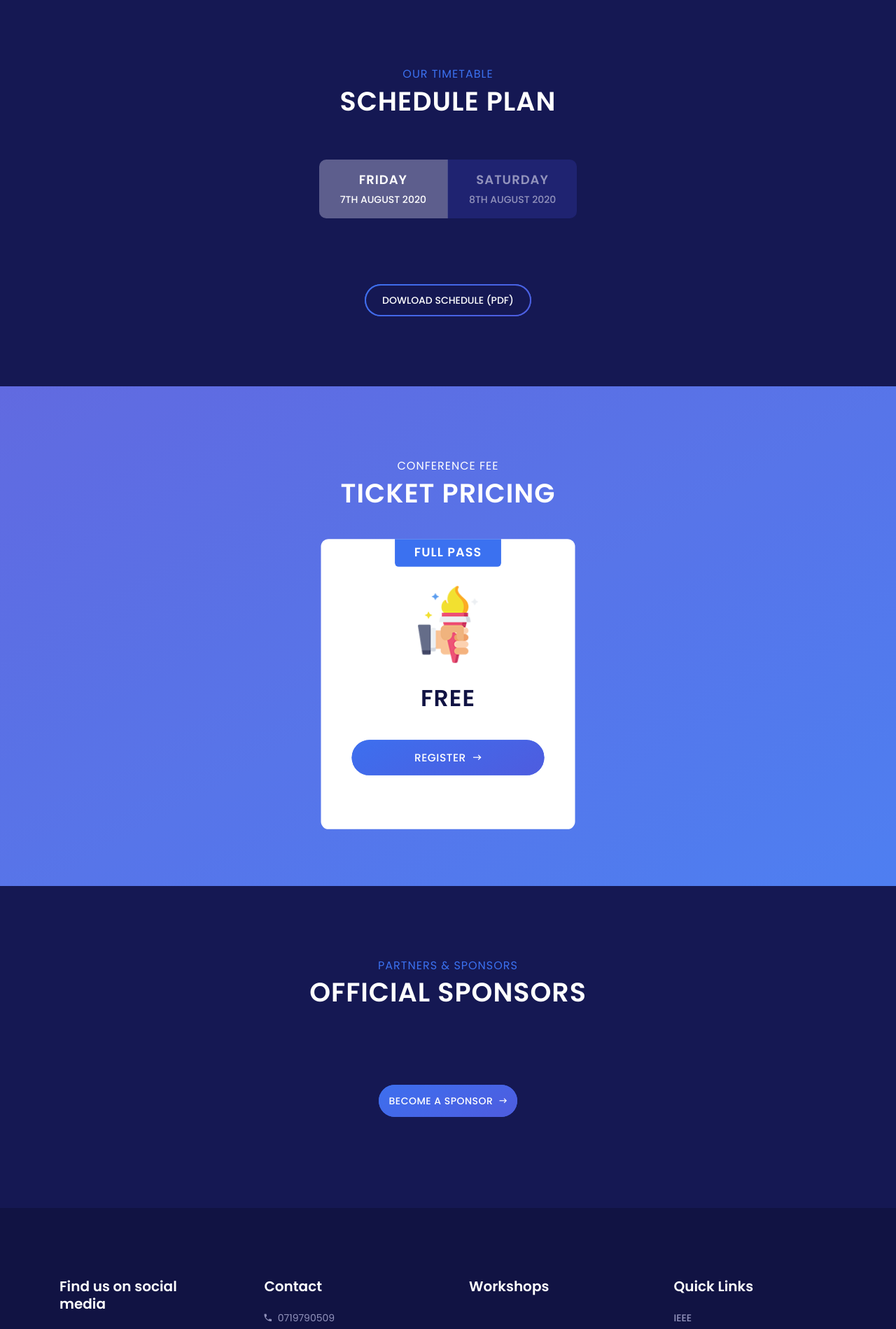
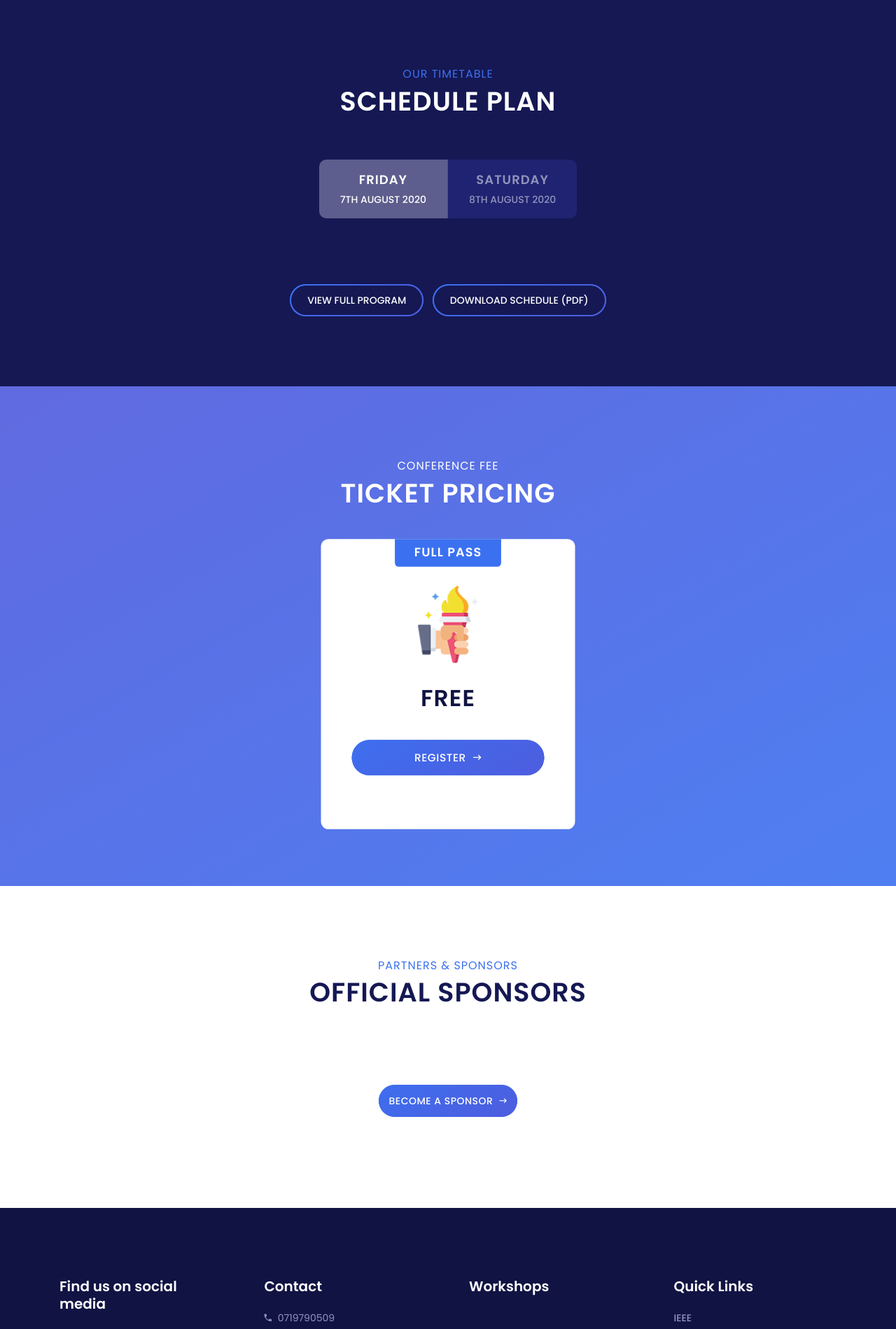
Before and after one commit to EricOuma/engineering_festival, a Django app: page / in a window 1280 px wide. Shown: the part 2800-4699 px from the top of the page at 70% size. Run offline with Django 3.2, Linux system fonts and the light colour scheme; data that the repository does not hold is empty; some libraries are stand-ins or nearby versions.

Commit message:
major updates

```diff
--- a/engineeringfest/settings/base.py
+++ b/engineeringfest/settings/base.py
@@ -98,7 +98,7 @@ USE_I18N = True
 
 USE_L10N = True
 
-USE_TZ = True
+USE_TZ = False
 
 
 # Static files (CSS, JavaScript, Images)
--- a/engineeringfest/settings/production.py
+++ b/engineeringfest/settings/production.py
@@ -5,7 +5,7 @@ import dj_database_url
 
 from .base import *
 
-DEBUG = False
+DEBUG = os.environ.get('DEBUG', False)
 
 SECRET_KEY = os.environ['SECRET_KEY']
 
--- a/main/static/css/styles.css
+++ b/main/static/css/styles.css
@@ -1432,7 +1432,7 @@ input:required {
       letter-spacing: 1px;
       margin-bottom: 10px; }
     .single-speaker-area .speaker-info p {
-      color: #3b71f0;
+      color: #85cdff;
       margin-bottom: 0;
       letter-spacing: 1px;
       line-height: 1; }
@@ -2547,7 +2547,7 @@ input:required {
 .our-sponsor-client-area {
   position: relative;
   z-index: 1;
-  background-color: #151853; }
+  background-color: #ffffff; }
 
 .our-sponsor-area {
   position: relative;
--- a/main/templates/base.html
+++ b/main/templates/base.html
@@ -21,6 +21,9 @@
 
     <!-- Stylesheet -->
     <link rel="stylesheet" href="{% static 'css/styles.css' %}">
+
+    <!-- ADDEVENT -->
+    <script type="text/javascript" src="https://addevent.com/libs/atc/1.6.1/atc.min.js" async defer></script>
 
 </head>
 
--- a/main/templates/contact.html
+++ b/main/templates/contact.html
@@ -8,7 +8,7 @@
             <!-- Contact Us Thumb -->
             <div class="col-12 col-lg-6">
                 <div class="contact-us-thumb mb-100">
-                    <img src="{% static 'img/bg-img/1.jpg' %}" alt="">
+                    <img src="{% static 'img/bg-img/4.jpg' %}" class="img-fluid" alt="">
                 </div>
             </div>
 
--- a/main/templates/index.html
+++ b/main/templates/index.html
@@ -7,7 +7,7 @@
     <div class="welcome-slides owl-carousel">
         <!-- Single Slide -->
         <div class="single-welcome-slide bg-img bg-overlay jarallax"
-            style="background-image: url({% static 'img/bg-img/1.jpg' %});">
+            style="background-image: url({% static 'img/bg-img/4.jpg' %});">
             <div class="container h-100">
                 <div class="row h-100 align-items-center">
                     {% if messages %}
@@ -26,7 +26,7 @@
                             <h2 data-animation="fadeInUp" data-delay="500ms">ENGINEERING FESTIVAL 2020</h2>
                             <!-- Event Meta -->
                             <div class="event-meta" data-animation="fadeInUp" data-delay="500ms">
-                                <p class="event-date text-white" href="#"><i class="zmdi zmdi-account text-white"></i> August 7TH - 8TH,
+                                <p class="event-date text-white" href="#">August 7TH - 8TH,
                                     2020</p>
                             </div>
                             <div class="hero-btn-group" data-animation="fadeInUp" data-delay="700ms">
@@ -250,21 +250,21 @@
                         {% for day in summit_day_list %}
                         <!-- Nav Item -->
                         <li class="nav-item">
-                            <a class="nav-link active" id="{% cycle 'monday-tab' 'tuesday-tab' 'wednesday-tab' %}"
-                                data-toggle="tab" href="{% cycle '#step-one' '#step-two' '#step-three' %}" role="tab"
-                                aria-controls="{% cycle 'step-one' 'step-two' 'step-three' %}"
+                            <a class="nav-link active" id="{% cycle 'friday-tab' 'saturday-tab' %}"
+                                data-toggle="tab" href="{% cycle '#step-one' '#step-two' %}" role="tab"
+                                aria-controls="{% cycle 'step-one' 'step-two' %}"
                                 aria-expanded="true">{{  day.date|date:"l" }} <br>
                                 <span>{{ day.date|date:"d F Y" }}</span></a>
                         </li>
                         {% endfor %}
                         {% endcomment %}
                         <li class="nav-item">
-                            <a class="nav-link active" id="monday-tab" data-toggle="tab" href="#step-one" role="tab"
+                            <a class="nav-link active" id="friday-tab" data-toggle="tab" href="#step-one" role="tab"
                                 aria-controls="step-one" aria-expanded="true">Friday <br> <span>7TH AUGUST
                                     2020</span></a>
                         </li>
                         <li class="nav-item">
-                            <a class="nav-link" id="tuesday-tab" data-toggle="tab" href="#step-two" role="tab"
+                            <a class="nav-link" id="saturday-tab" data-toggle="tab" href="#step-two" role="tab"
                                 aria-controls="step-two" aria-expanded="true">Saturday <br> <span>8TH AUGUST
                                     2020</span></a>
                         </li>
@@ -306,7 +306,6 @@
                                             <span class="title">{{ event.name }}</span>
                                             <span class="description">{{ event.description }}</span>
                                             <span class="location">{{ event.venue }}</span>
-                                            <span class="organizer">IEEE Kenyatta University Student Branch</span>
                                         </div>
                                     </div>
                                     {% endfor %}
@@ -350,7 +349,6 @@
                                             <span class="title">{{ event.name }}</span>
                                             <span class="description">{{ event.description }}</span>
                                             <span class="location">{{ event.venue }}</span>
-                                            <span class="organizer">IEEE Kenyatta University Student Branch</span>
                                         </div>
                                     </div>
                                     {% endfor %}
@@ -364,7 +362,8 @@
                 <!-- More Schedule Btn -->
                 <div class="col-12">
                     <div class="more-schedule-btn text-center mt-50 wow fadeInUp" data-wow-delay="300ms">
-                        <a href="#" class="btn confer-gb-btn">Dowload schedule (Pdf)</a>
+                        <a href="#" class="btn confer-gb-btn mr-2">View Full Program</a>
+                        <a href="#" class="btn confer-gb-btn">Download schedule (Pdf)</a>
                     </div>
                 </div>
             </div>
@@ -425,7 +424,7 @@
             <div class="col-12">
                 <div class="section-heading-2 text-center wow fadeInUp" data-wow-delay="300ms">
                     <p>Partners &amp; Sponsors</p>
-                    <h4>OFFICIAL SPONSORS</h4>
+                    <h4 style="color: #151853!important;">OFFICIAL SPONSORS</h4>
                 </div>
             </div>
         </div>
@@ -436,7 +435,7 @@
                     {% for sponsor in sponsor_list %}
                     <!-- Single Sponsor -->
                     <div class="single-sponsor wow fadeInUp" data-wow-delay="300ms">
-                        <a href="{{ sponsor.logo.url }}"><img src="{{ sponsor.logo.url }}" height="60!important" alt="{{ sponsor.name }}" data-toggle="tooltip" data-placement="top"
+                        <a href="{{ sponsor.logo.url }}"><img src="{{ sponsor.logo.url }}" height="80!important" alt="{{ sponsor.name }}" data-toggle="tooltip" data-placement="top"
                                 title="{{ sponsor.name }}"></a>
                     </div>
                     {% endfor %}
--- a/main/views.py
+++ b/main/views.py
@@ -16,10 +16,9 @@ class HomeView(TemplateView):
         context = super().get_context_data(**kwargs)
         # Add in a QuerySet of all the books
         context['summit_day_list'] = SummitDay.objects.values('date').order_by('date').all()
-        context['day_one_event_list'] = Program.objects.filter(day=1).order_by('start_time').all()
-        context['day_two_event_list'] = Program.objects.filter(day=2).order_by('start_time').all()
-        context['day_three_event_list'] = Program.objects.filter(day=3).order_by('start_time').all()
-        context['speaker_list'] = Speaker.objects.all()[:5]
+        context['day_one_event_list'] = Program.objects.filter(day=1, category='major').order_by('start_time').all()[:6]
+        context['day_two_event_list'] = Program.objects.filter(day=2, category='major').order_by('start_time').all()[:6]
+        context['speaker_list'] = Speaker.objects.filter(category='major').all()[:5]
         context['sponsor_list'] = Sponsor.objects.all()
         return context
 
```
Also changed, not shown: main/models.py (+20 -1 lines), main/migrations/0005_auto_20200722_1321.py (added), main/migrations/0006_program_venue.py (added), main/migrations/0007_auto_20200722_1428.py (added), main/static/img/bg-img/4.jpg (renamed from main/static/img/bg-img/IMG-20200117-WA0084.jpg).
